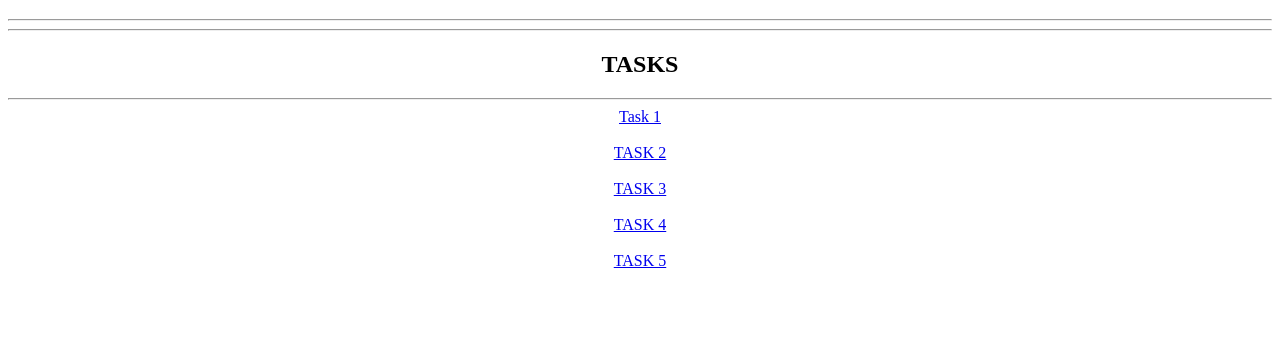
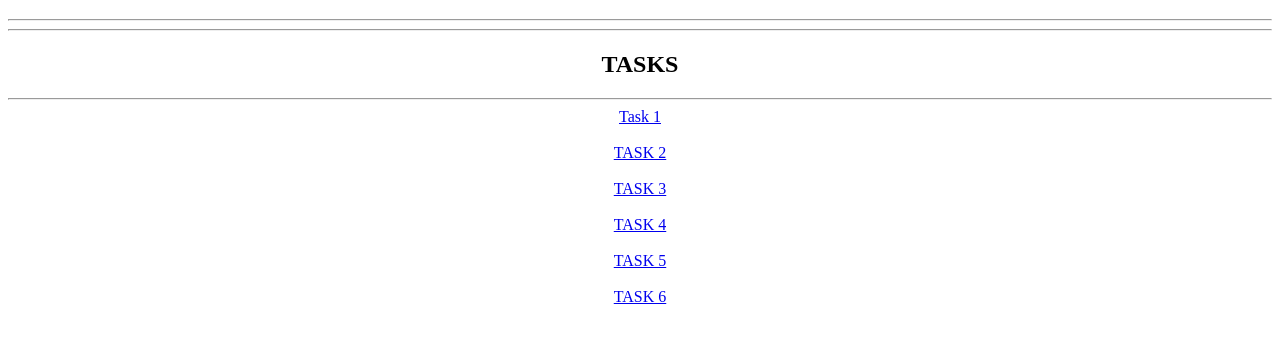
Before and after one commit to Namitha-KS/Mulearn_Web, a plain HTML site: page index.html in a window 1280 px wide. Shown: the part 61-404 px from the top of the page. Drawn offline with Linux system fonts and the light colour scheme.

Commit message:
Update index.html

```diff
--- a/index.html
+++ b/index.html
@@ -14,5 +14,6 @@
     <a target="_blank" href="TASK 3/index.html">TASK 3</a><br><br>
     <a target="_blank" href="TASK 4/index.html">TASK 4</a><br><br>
     <a target="_blank" href="TASK 5/index.html">TASK 5</a><br><br>
+    <a target="_blank" href="TASK 6/index.html">TASK 6</a><br><br>
 </body>
 </html>
```
